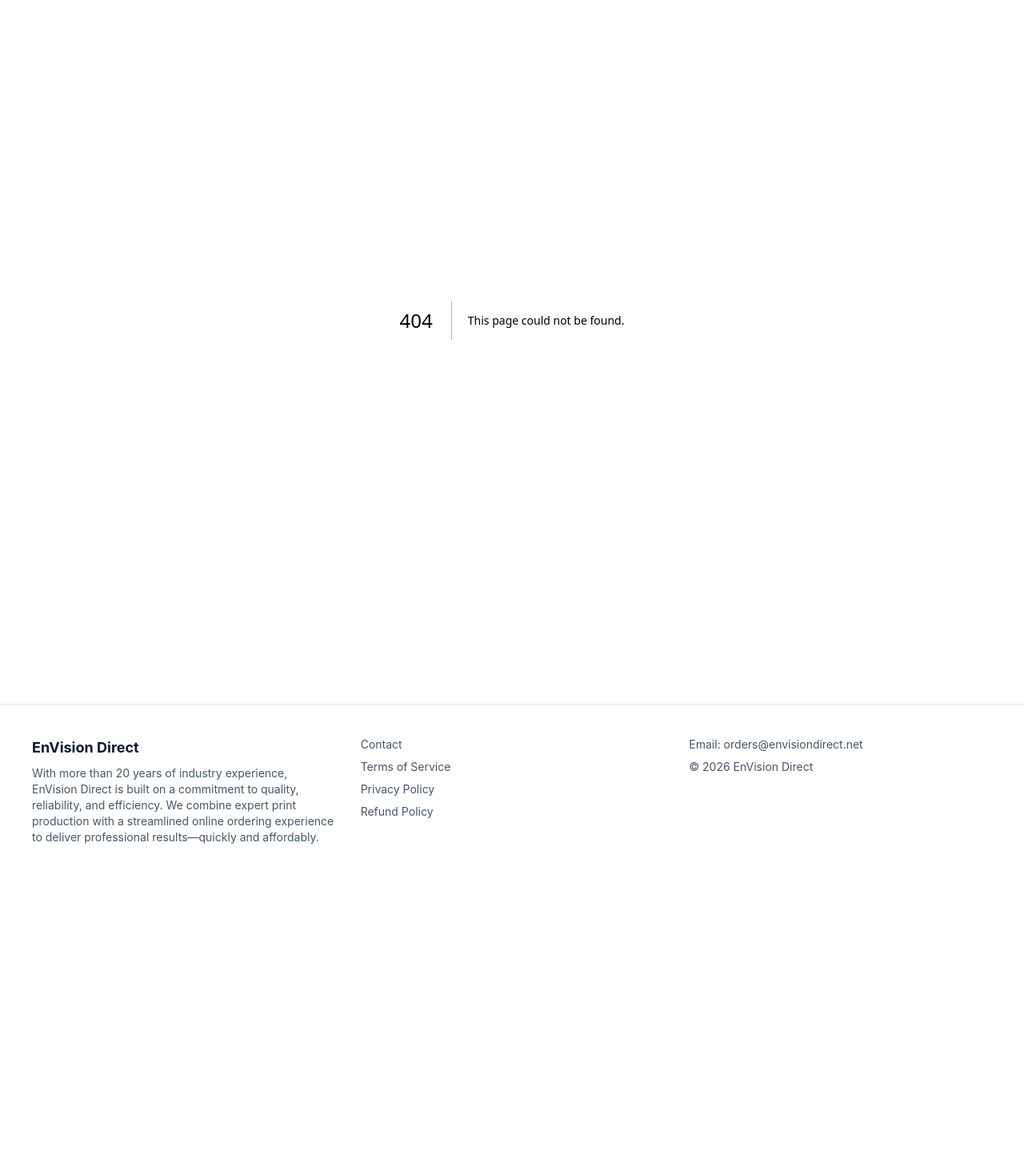
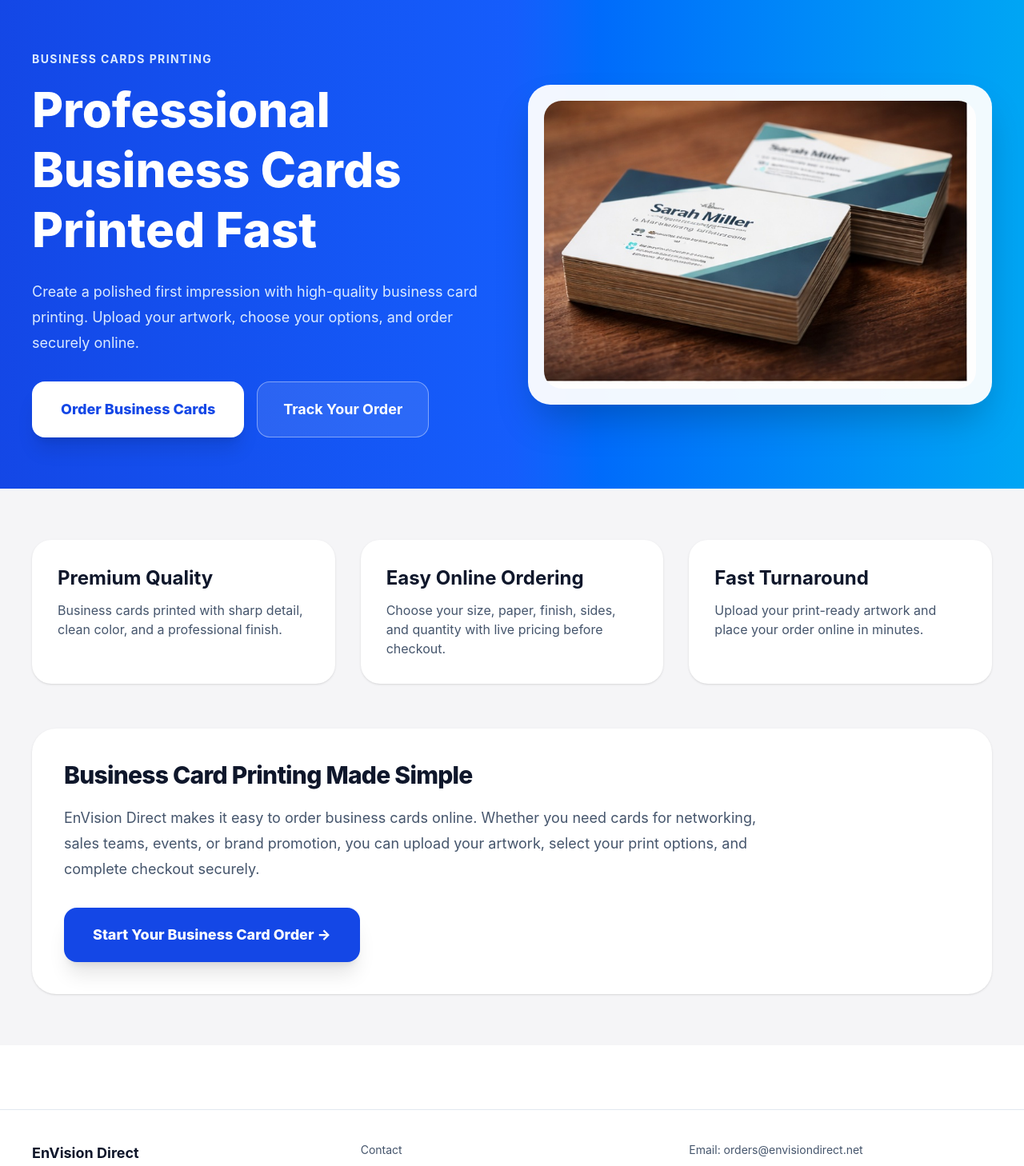
Before and after one commit to deworkenj-envision/Version-25a, a Next.js app: page /business-cards-printing in a window 1280 px wide. Before the commit this address had no page. Shown: the top 1458 px of the page at 80% size. Before the commit the page ends 1097 px from the top, so only its background shows below. Built offline with nearby package versions, Linux system fonts and the light colour scheme.

Commit message:
Create page.js

```diff
--- /dev/null
+++ b/app/business-cards-printing/page.js
@@ -0,0 +1,113 @@
+import Link from "next/link";
+import Image from "next/image";
+
+export const metadata = {
+  title: "Business Cards Printing Online | EnVision Direct",
+  description:
+    "Order professional business cards online from EnVision Direct. Premium paper options, fast turnaround, easy artwork upload, secure checkout, and competitive pricing.",
+};
+
+export default function BusinessCardsPrintingPage() {
+  return (
+    <main className="min-h-screen bg-white text-slate-900">
+      <section className="bg-gradient-to-r from-blue-700 via-blue-600 to-sky-500 text-white">
+        <div className="mx-auto grid max-w-7xl items-center gap-10 px-6 py-16 md:px-10 lg:grid-cols-2">
+          <div>
+            <p className="text-sm font-bold uppercase tracking-widest text-blue-100">
+              Business Cards Printing
+            </p>
+
+            <h1 className="mt-4 text-4xl font-extrabold leading-tight md:text-6xl">
+              Professional Business Cards Printed Fast
+            </h1>
+
+            <p className="mt-6 max-w-2xl text-lg leading-8 text-blue-100">
+              Create a polished first impression with high-quality business card
+              printing. Upload your artwork, choose your options, and order
+              securely online.
+            </p>
+
+            <div className="mt-8 flex flex-col gap-4 sm:flex-row">
+              <Link
+                href="/order?product=Business%20Cards"
+                className="inline-flex items-center justify-center rounded-2xl bg-white px-9 py-5 text-lg font-extrabold text-blue-700 shadow-xl transition hover:scale-[1.02] hover:bg-slate-100"
+              >
+                Order Business Cards
+              </Link>
+
+              <Link
+                href="/track"
+                className="inline-flex items-center justify-center rounded-2xl border border-white/40 bg-white/10 px-8 py-5 text-lg font-bold text-white transition hover:bg-white/20"
+              >
+                Track Your Order
+              </Link>
+            </div>
+          </div>
+
+          <div className="rounded-[28px] bg-white/95 p-5 shadow-2xl">
+            <Image
+              src="/products/business-cards.jpg"
+              alt="Business cards printing"
+              width={800}
+              height={600}
+              className="h-auto w-full rounded-[22px] object-cover"
+              priority
+            />
+          </div>
+        </div>
+      </section>
+
+      <section className="bg-[#f5f5f7]">
+        <div className="mx-auto max-w-7xl px-6 py-16 md:px-10">
+          <div className="grid gap-8 md:grid-cols-3">
+            <div className="rounded-3xl bg-white p-8 shadow-sm">
+              <h2 className="text-2xl font-bold">Premium Quality</h2>
+              <p className="mt-3 text-slate-600">
+                Business cards printed with sharp detail, clean color, and a
+                professional finish.
+              </p>
+            </div>
+
+            <div className="rounded-3xl bg-white p-8 shadow-sm">
+              <h2 className="text-2xl font-bold">Easy Online Ordering</h2>
+              <p className="mt-3 text-slate-600">
+                Choose your size, paper, finish, sides, and quantity with live
+                pricing before checkout.
+              </p>
+            </div>
+
+            <div className="rounded-3xl bg-white p-8 shadow-sm">
+              <h2 className="text-2xl font-bold">Fast Turnaround</h2>
+              <p className="mt-3 text-slate-600">
+                Upload your print-ready artwork and place your order online in
+                minutes.
+              </p>
+            </div>
+          </div>
+
+          <div className="mt-14 rounded-[30px] bg-white p-8 shadow-sm md:p-10">
+            <h2 className="text-3xl font-extrabold tracking-tight">
+              Business Card Printing Made Simple
+            </h2>
+
+            <p className="mt-5 max-w-4xl text-lg leading-8 text-slate-600">
+              EnVision Direct makes it easy to order business cards online.
+              Whether you need cards for networking, sales teams, events, or
+              brand promotion, you can upload your artwork, select your print
+              options, and complete checkout securely.
+            </p>
+
+            <div className="mt-8">
+              <Link
+                href="/order?product=Business%20Cards"
+                className="inline-flex items-center justify-center rounded-2xl bg-blue-700 px-9 py-5 text-lg font-extrabold text-white shadow-xl transition hover:bg-blue-800"
+              >
+                Start Your Business Card Order →
+              </Link>
+            </div>
+          </div>
+        </div>
+      </section>
+    </main>
+  );
+}
```
